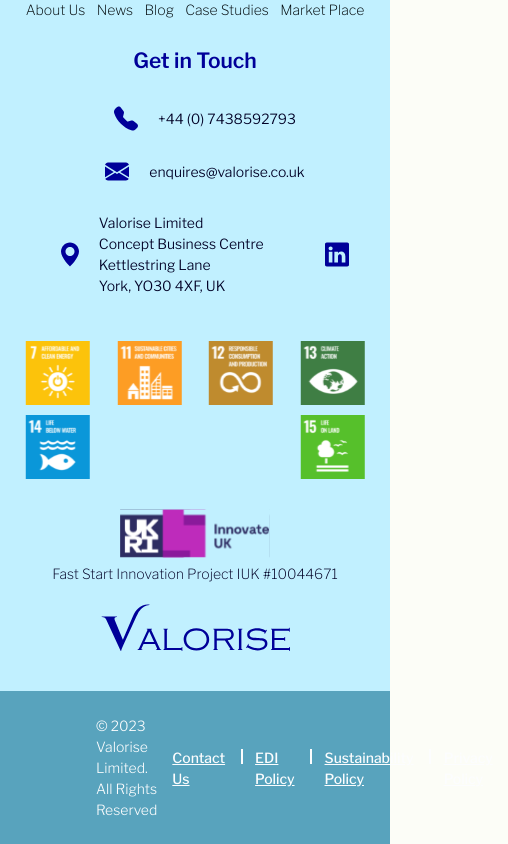
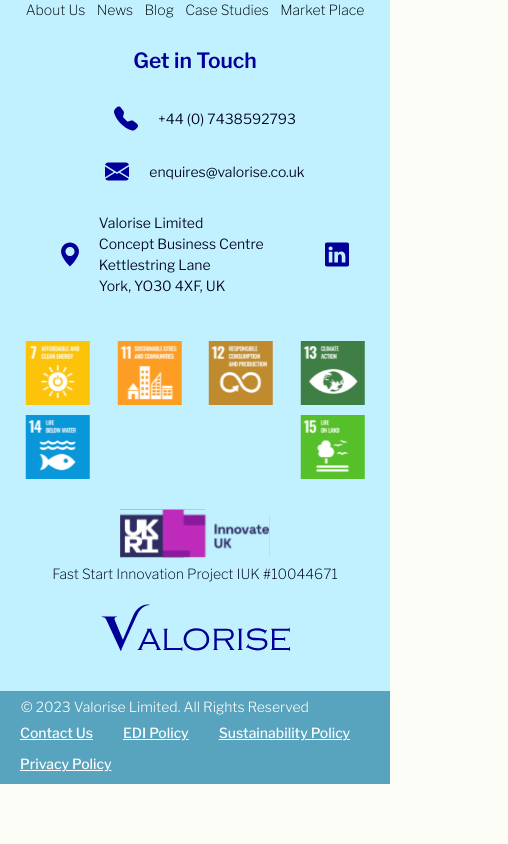
Before and after one commit to Valorise-Limited/Valorise-website, a React (Create React App) app in the folder frontend/: page / in a window 390 px wide. Shown: the part 6929-7773 px from the top of the page, 508 px wide, since content can reach past the window. After the commit the page ends 7713 px from the top, so only its background shows below. Built offline with nearby package versions, Linux system fonts and the light colour scheme.

Commit message:
fixed mobile bug for footer

```diff
--- a/frontend/src/components/footer/footer.scss
+++ b/frontend/src/components/footer/footer.scss
@@ -276,5 +276,30 @@
     text-align: center;
    }
 
+   .footer-lower-content {
+        background-color: colors.$brand-sea-blue-dark !important;
+        padding: 0.5rem 0.5rem !important;
+        color: colors.$brand-white !important;
+        display: flex !important;
+        flex-wrap: wrap !important;
+        align-items: center !important;
+    }
+
+    .footer-lower-navs{
+        display: flex;
+        flex-wrap:wrap;
+        align-items: center;
+        &>a{
+            &:not(:last-child)::after {
+                display: none;
+            }
+        }
+
+    }
+
+    .footer-copyright{
+        text-align: center;
+    }
+
 
 }
```
